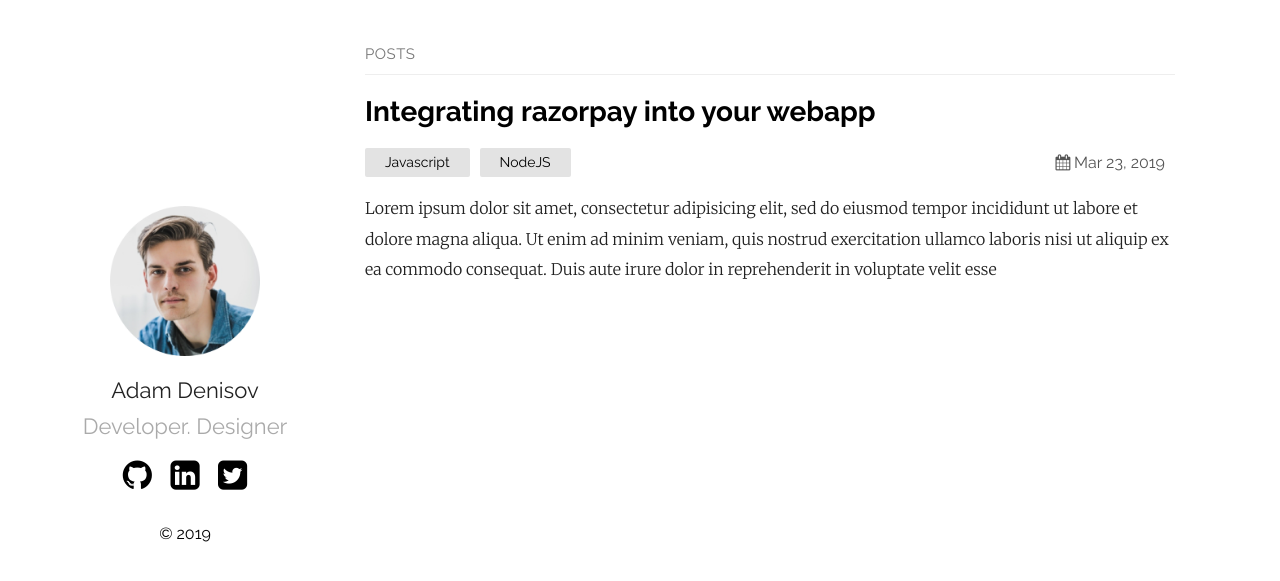
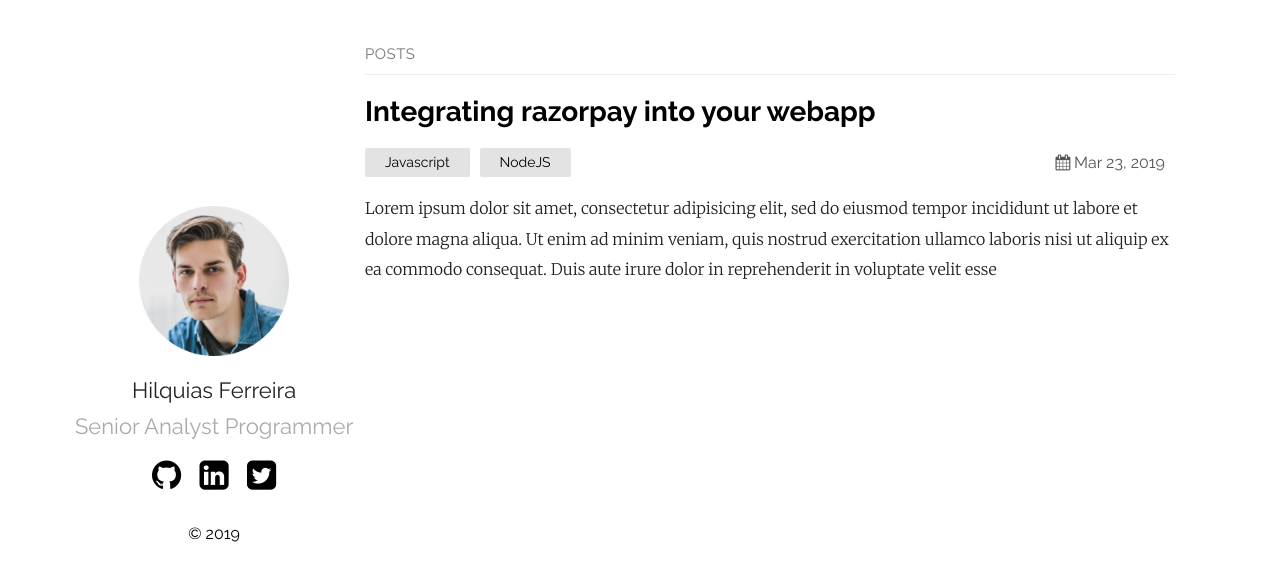
Before and after one commit to hilquiasferreira/hilquiasferreira.github.io, a Jekyll site: the page built from index.md, in a window 1280 px wide. Shown: the top 581 px of the page. Built offline with Jekyll 4.4.1, drawn with Linux system fonts in a browser that asks for light colours.

Commit message:
Update _config.yml

```diff
--- a/_config.yml
+++ b/_config.yml
@@ -12,8 +12,8 @@ show_excerpts: true # set to true to show excerpts on the homepage
 sass:
   sass_dir: _sass
 plainwhite:
-  name: Adam Denisov
-  tagline: Developer. Designer
+  name: Hilquias Ferreira
+  tagline: Senior Analyst Programmer
   date_format: "%b %-d, %Y"
 
   # generate social links in footer
```
